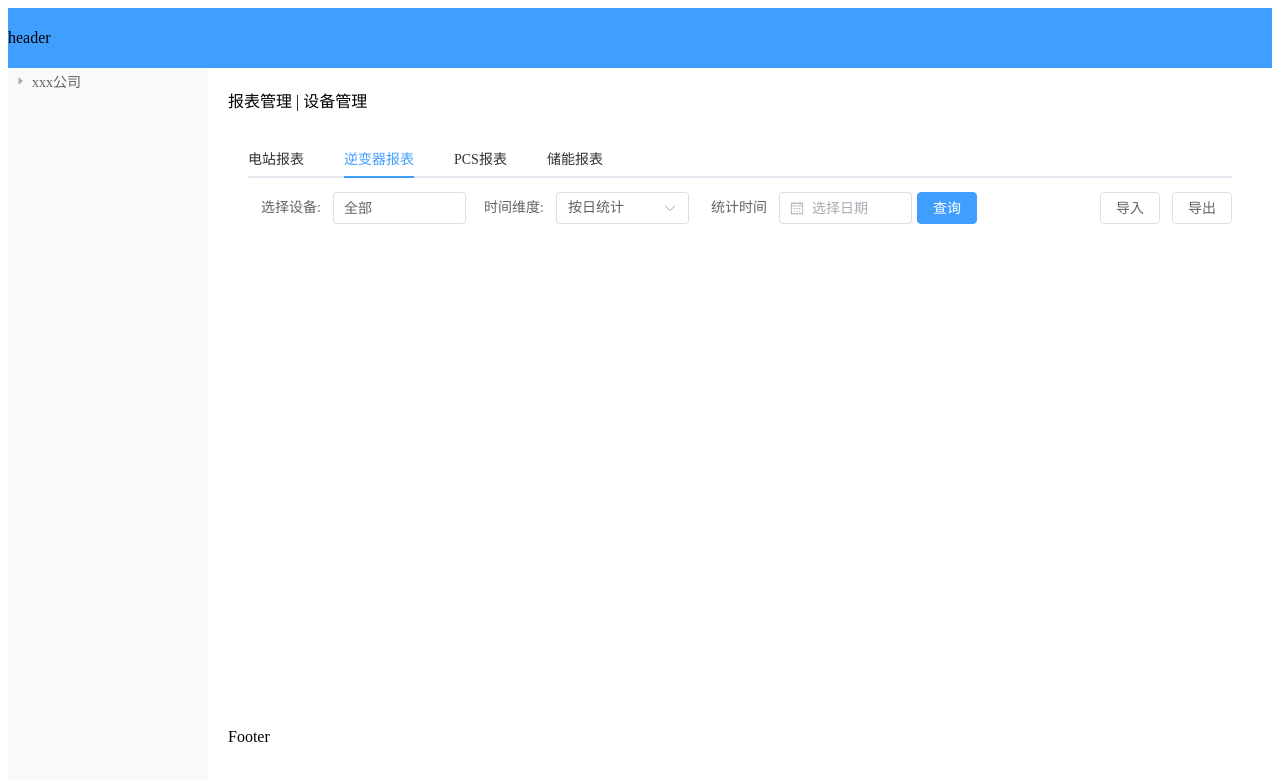
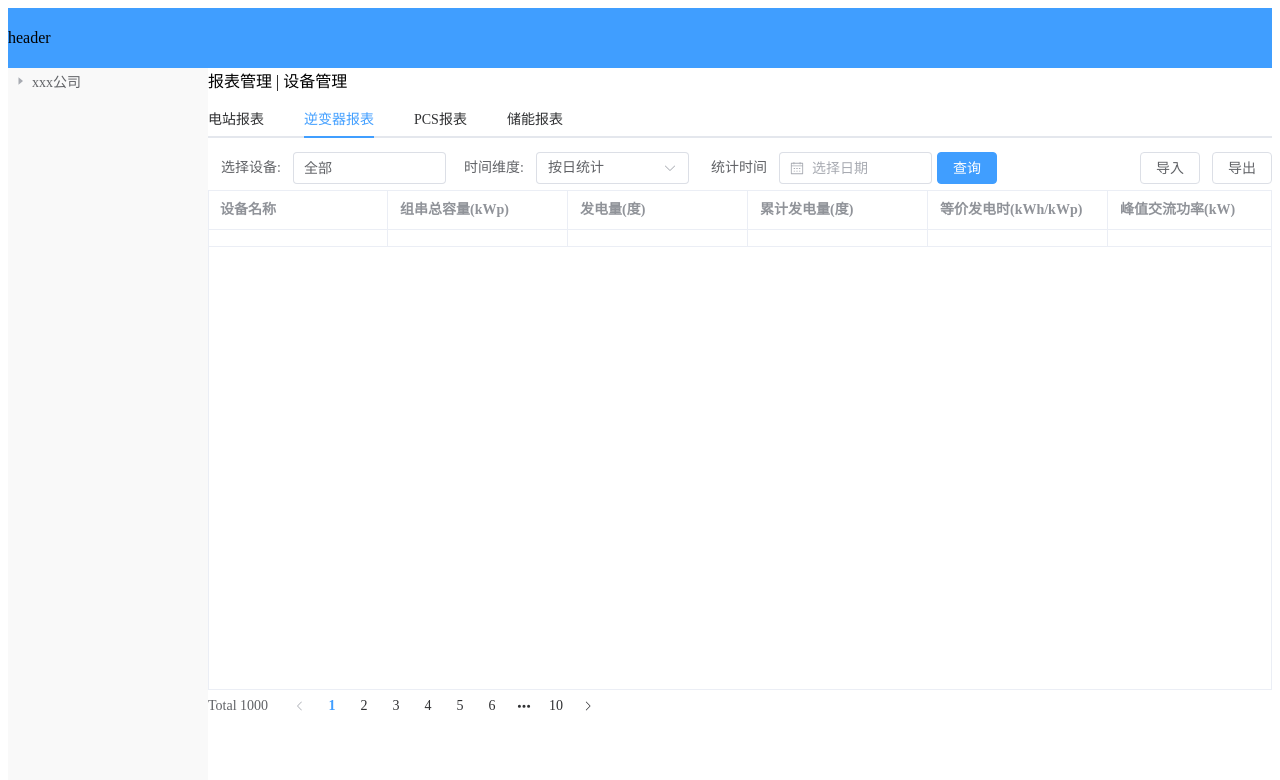
Before and after one commit to WanNing-Zhou/SolarPower, a Vue app: page /datashow/C1 in a window 1280 px wide. Shown: the top 780 px of the page. Built offline with nearby package versions, Linux system fonts and the light colour scheme.

Commit message:
feat: 添加table显示

```diff
--- a/src/components/Layout/Layout.vue
+++ b/src/components/Layout/Layout.vue
@@ -12,7 +12,6 @@
           <el-main>
             <main-layout></main-layout>
           </el-main>
-          <el-footer>Footer</el-footer>
         </el-container>
       </el-container>
     </el-container>
@@ -32,6 +31,9 @@ import MainLayout from "@/components/MainLayout/MainLayout.vue";
   &:deep(.el-header){
     padding: 0;
   }
+  &:deep(.el-main){
+    padding: 0px;
+  }
 }
 
 </style>
--- a/src/views/DataShow/components/InverterData.vue
+++ b/src/views/DataShow/components/InverterData.vue
@@ -1,11 +1,11 @@
 <template>
   <div class="inverter-data">
     <el-container>
-      <el-header height="40px">
+      <el-header height="38px">
         <filter-form @confirm="handFilter"/>
       </el-header>
       <el-main>
-
+        <inverter-data-table> </inverter-data-table>
       </el-main>
     </el-container>
   </div>
@@ -14,6 +14,7 @@
 <script setup lang="ts">
 
 import FilterForm from "@/views/DataShow/components/FilterForm.vue";
+import InverterDataTable from "@/views/DataShow/components/InverterDataTable.vue";
 
 interface Conditions {
   equipment: string // 设备
@@ -30,6 +31,9 @@ const handFilter = (conditions:Conditions)=>{
 <style lang="scss" scoped>
 
 .inverter-data{
+   :deep(.el-main){
+     padding: 0px;
+  }
 
 }
 
--- /dev/null
+++ b/src/views/DataShow/components/InverterDataTable.vue
@@ -0,0 +1,48 @@
+<template>
+  <div class="inverter-data-table">
+    <el-table :data="tableData" height="500px" border style="width: 100%">
+      <el-table-column prop="designName" label="设备名称" width="180" />
+      <el-table-column prop="name" label="组串总容量(kWp)" width="180" />
+      <el-table-column prop="address" label="发电量(度)" width="180" />
+      <el-table-column prop="address" label="累计发电量(度)" width="180"  />
+      <el-table-column prop="address" label="等价发电时(kWh/kWp)" width="180" />
+      <el-table-column prop="address" label="峰值交流功率(kW)" width="180" />
+      <el-table-column prop="address" label="并网时长(h)" width="180" />
+      <el-table-column prop="address" label="限电损失电量(度)" width="180"  />
+      <el-table-column prop="" label="平均发电量误差" width="180" />
+    </el-table>
+    <el-pagination
+        v-model:current-page="currentPage1"
+        :page-size="100"
+        :disabled="disabled"
+        :background="background"
+        layout="total, prev, pager, next"
+        :total="1000"
+        @size-change="handleSizeChange"
+        @current-change="handleCurrentChange"
+    />
+
+  </div>
+</template>
+
+<script setup lang="ts">
+
+import {reactive} from "vue";
+
+const tableData =reactive([
+    {
+      designName:'', //设备名称
+      totalStringCapacity:'', //组串总容量
+    },
+])
+
+
+
+</script>
+
+<style lang="scss" scoped>
+
+.inverter-data{
+  width: 100%;
+}
+</style>
```
